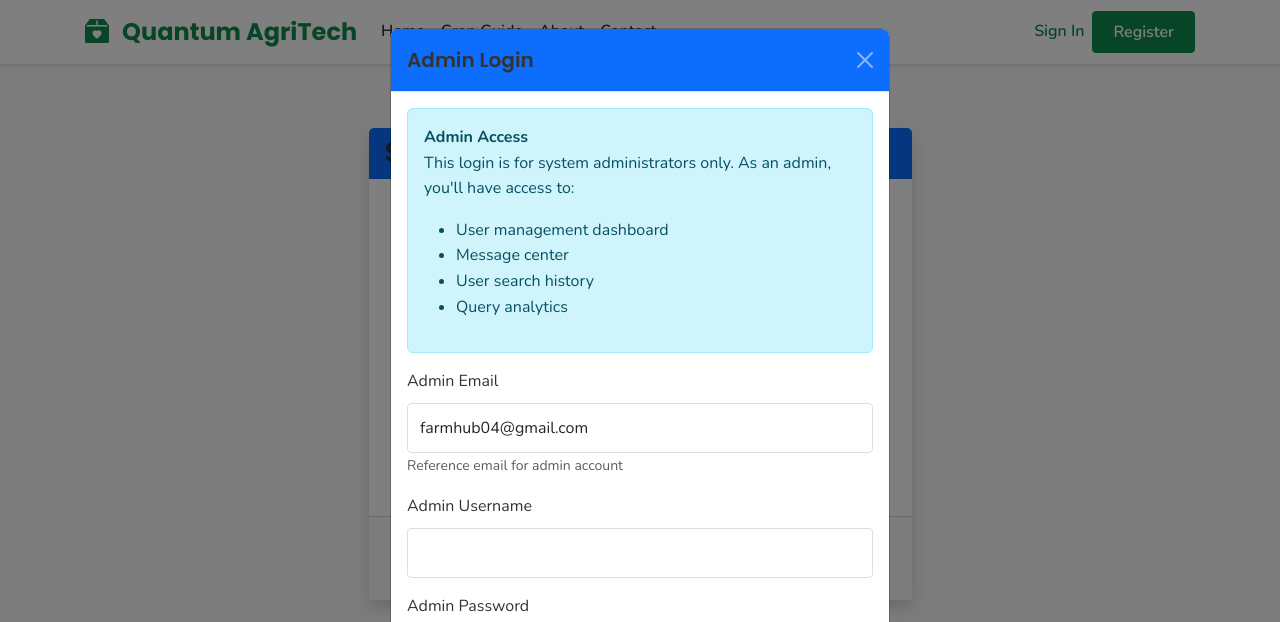
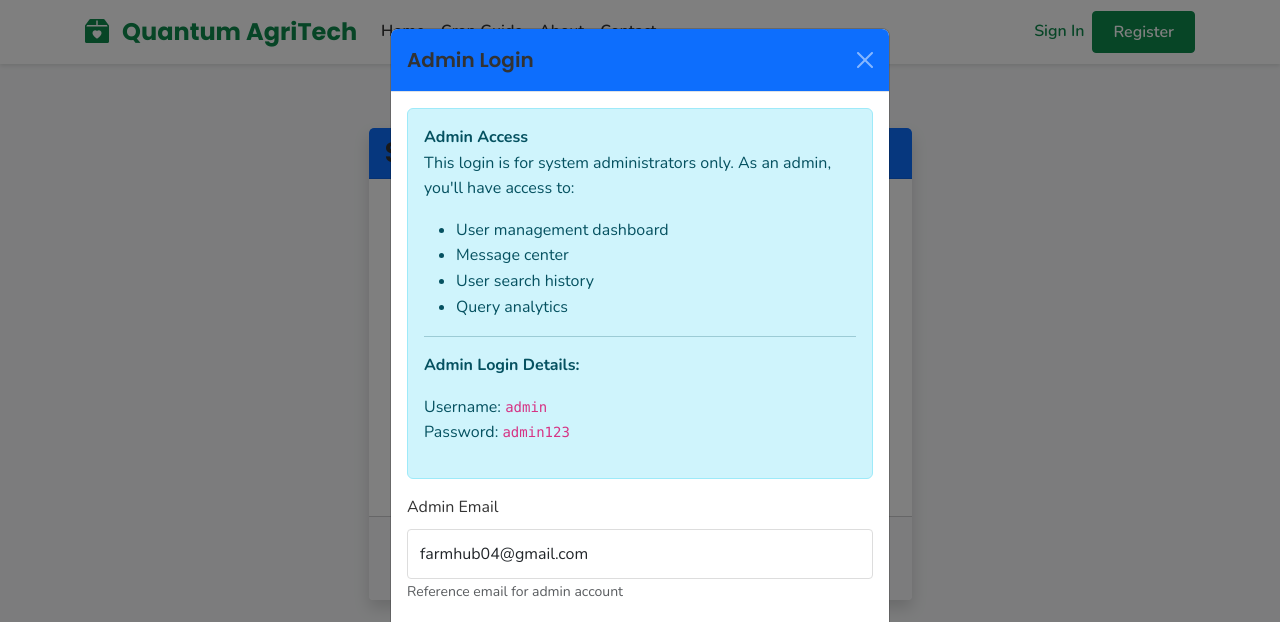
Before and after one commit to prasanth8872/crop-rotation-for-small-farmers, a Flask app: page /login in a window 1280 px wide, after a click on "Admin Login". Shown: the top 622 px of the page. Run offline with Flask 3, Linux system fonts and the light colour scheme.

Commit message:
Provide admin login details to the user and add password hashing
Adds Werkzeug dependency, provides admin credentials in login.html, and generates a password hash for 'admin123'.

Replit-Commit-Author: Agent
Replit-Commit-Session-Id: 2b029fbe-ae81-422f-8c9b-d00600dc4e77
Replit-Commit-Screenshot-Url: https://storage.googleapis.com/screenshot-production-us-central1/4d127430-f0f1-4f4e-b6a2-7ca3964231a9/4ec1da41-f9ed-473a-8564-0568d0a2d644.jpg

```diff
--- /dev/null
+++ b/generate_hash.py
@@ -0,0 +1,5 @@
+from werkzeug.security import generate_password_hash
+
+# Generate hash for the password 'admin123'
+password_hash = generate_password_hash('admin123')
+print(f"Password hash for 'admin123': {password_hash}")
--- a/pyproject.toml
+++ b/pyproject.toml
@@ -13,4 +13,5 @@ dependencies = [
     "flask-wtf>=1.2.2",
     "requests>=2.32.3",
     "sendgrid>=6.11.0",
+    "werkzeug>=3.1.3",
 ]
--- a/templates/login.html
+++ b/templates/login.html
@@ -106,6 +106,10 @@
                         <li>User search history</li>
                         <li>Query analytics</li>
                     </ul>
+                    <hr>
+                    <p><strong>Admin Login Details:</strong></p>
+                    <p>Username: <code>admin</code><br>
+                    Password: <code>admin123</code></p>
                 </div>
 
                 <form id="adminLoginForm" method="POST" action="{{ url_for('login') }}">
```
Also changed, not shown: 2 other files.
